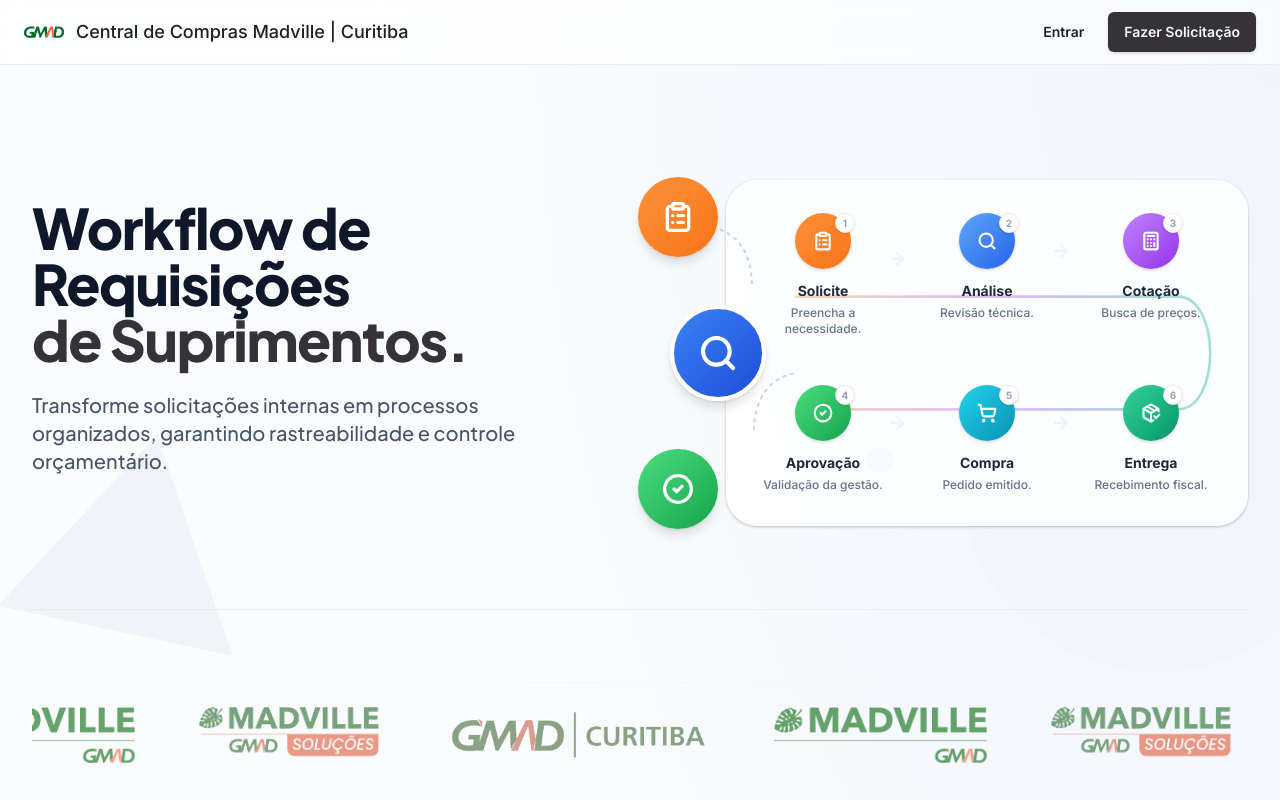
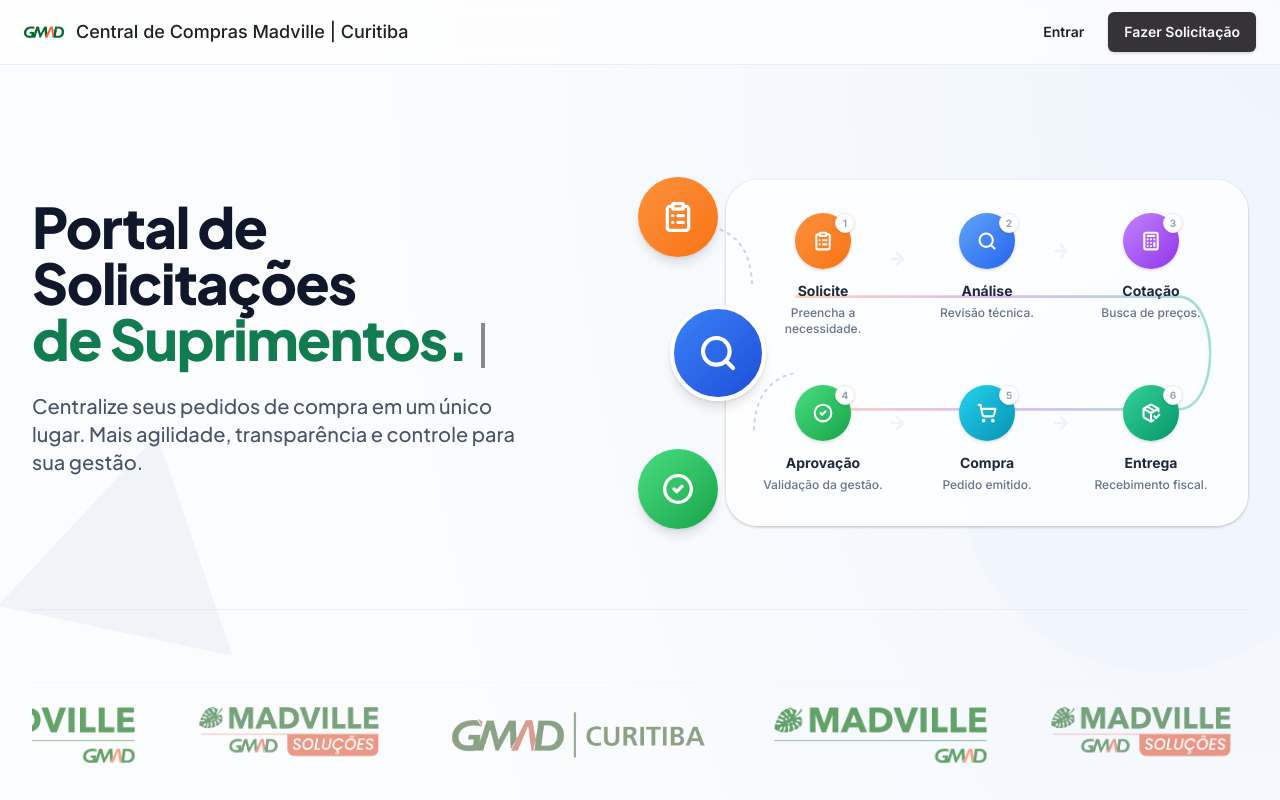
Before and after one commit to borba-anderson/comprasmadville, a React (Vite) app: page / in a window 1280 px wide. Shown: the top 800 px of the page. Built offline with nearby package versions, Linux system fonts and the light colour scheme; the HTML template or start-up script is replaced by a standard one.

Commit message:
Code edited in Lovable Code Editor
Edited UI in Lovable

```diff
--- a/src/pages/Index.tsx
+++ b/src/pages/Index.tsx
@@ -68,7 +68,6 @@ const Index = () => {
   const { user } = useAuth();
 
   return (
-    // Adicionado fundo com gradiente sutil e overflow-hidden para os elementos absolutos
     <div className="min-h-screen bg-slate-50/50 relative overflow-hidden font-sans">
       <style>
         {`
@@ -78,12 +77,11 @@ const Index = () => {
         `}
       </style>
 
-      {/* --- FUNDO GEOMÉTRICO E GRADIENTE (Baseado na referência) --- */}
+      {/* --- FUNDO GEOMÉTRICO (Igual à referência visual) --- */}
       <div className="absolute inset-0 pointer-events-none z-0">
-        {/* Gradiente de fundo sutil */}
         <div className="absolute inset-0 bg-[radial-gradient(ellipse_at_top_right,_var(--tw-gradient-stops))] from-blue-100/40 via-transparent to-transparent"></div>
 
-        {/* Triângulo/Seta Esquerda (Atrás do Texto) */}
+        {/* Triângulo Esquerda */}
         <svg
           className="absolute top-[15%] left-[-5%] w-[400px] h-[400px] text-slate-200/60 rotate-12 opacity-70"
           viewBox="0 0 200 200"
@@ -92,7 +90,7 @@ const Index = () => {
           <path d="M 40 150 L 100 50 L 160 150 Z" />
         </svg>
 
-        {/* Círculo/Forma Direita (Atrás do Diagrama) */}
+        {/* Círculo Direita */}
         <svg
           className="absolute top-[10%] right-[-10%] w-[500px] h-[500px] text-blue-50/80 opacity-60"
           viewBox="0 0 200 200"
@@ -101,7 +99,7 @@ const Index = () => {
           <circle cx="100" cy="100" r="80" />
         </svg>
 
-        {/* Elementos menores flutuantes */}
+        {/* Elementos flutuantes */}
         <svg
           className="absolute top-[45%] left-[40%] w-12 h-12 text-slate-300/50 animate-bounce"
           style={{ animationDuration: "4s" }}
@@ -109,14 +107,6 @@ const Index = () => {
           fill="currentColor"
         >
           <path d="M 12 4 L 20 18 L 4 18 Z" />
-        </svg>
-        <svg
-          className="absolute top-[20%] right-[30%] w-8 h-8 text-blue-200/60 animate-pulse"
-          style={{ animationDuration: "3s" }}
-          viewBox="0 0 24 24"
-          fill="currentColor"
-        >
-          <circle cx="12" cy="12" r="10" />
         </svg>
       </div>
 
@@ -127,24 +117,33 @@ const Index = () => {
           {/* HERO SECTION */}
           <section className="pt-12 pb-16 md:pt-20 md:pb-28">
             <div className="flex flex-col lg:flex-row items-center justify-between gap-12 lg:gap-24">
-              {/* Lado Esquerdo - Texto */}
+              {/* Lado Esquerdo - Título Original */}
               <div className="text-center lg:text-left flex-1 max-w-xl relative z-10">
-                <h1 className="font-jakarta text-4xl sm:text-5xl md:text-[3.5rem] font-extrabold tracking-tight text-slate-900 mb-6 leading-[1.15]">
-                  Workflow de Requisições
+                <h1 className="font-jakarta text-4xl sm:text-5xl md:text-[3.5rem] font-extrabold tracking-tight text-slate-900 mb-6 leading-[1.15] min-h-[2.4em] md:min-h-[auto]">
+                  {/* Linha 1 */}
+                  <TypewriterEffect text="Portal de Solicitações" speed={50} hideCursorOnFinish={true} />
                   <br className="hidden md:block" />
-                  <span className="text-primary">de Suprimentos.</span>
+
+                  {/* Linha 2 - Verde */}
+                  <TypewriterEffect
+                    text="de Suprimentos."
+                    speed={50}
+                    initialDelay={1150}
+                    className="text-[#107c50]"
+                    hideCursorOnFinish={false}
+                  />
                 </h1>
 
                 <p
                   className="text-slate-600 text-lg md:text-xl font-medium mb-8 leading-relaxed font-jakarta animate-fade-in"
-                  style={{ animationDelay: "0.3s" }}
+                  style={{ animationDelay: "2.5s" }}
                 >
-                  Transforme solicitações internas em processos organizados, garantindo rastreabilidade e controle
-                  orçamentário.
+                  Centralize seus pedidos de compra em um único lugar. Mais agilidade, transparência e controle para sua
+                  gestão.
                 </p>
               </div>
 
-              {/* Lado Direito - Diagrama Complexo */}
+              {/* Lado Direito - Diagrama Estilo Imagem */}
               <div
                 className="flex-shrink-0 animate-fade-in w-full lg:w-auto flex justify-center lg:justify-end relative z-20"
                 style={{ animationDelay: "0.5s" }}
@@ -184,7 +183,7 @@ const Index = () => {
                 href="https://wa.me/5547992189824"
                 target="_blank"
                 rel="noopener noreferrer"
-                className="text-primary hover:underline font-bold transition-colors"
+                className="text-[#107c50] hover:underline font-bold transition-colors"
               >
                 WhatsApp
               </a>
```
